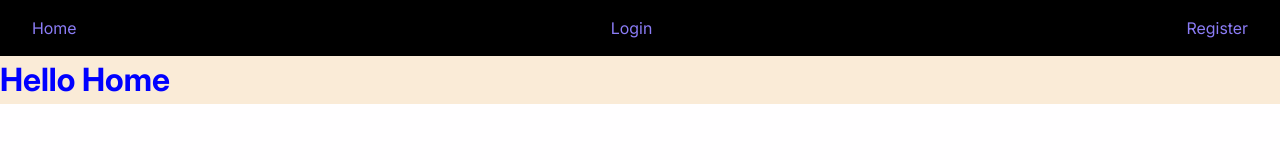
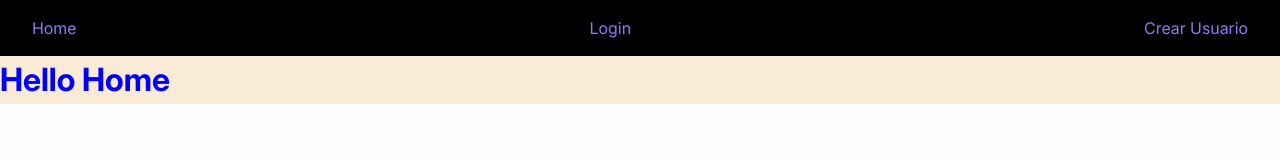
Before and after one commit to CraftyManu/users-app-frontend, a React (Vite) app: page / in a window 1280 px wide. Shown: the top 160 px of the page. Built offline with nearby package versions, Linux system fonts and the light colour scheme.

Commit message:
feat: update Navigation links to include 'Crear Usuario' instead of 'Register' and adjust CSS for gap

```diff
--- a/src/components/blocks/Navigation/Navigation.module.css
+++ b/src/components/blocks/Navigation/Navigation.module.css
@@ -1,6 +1,7 @@
 nav {
     background-color: black;
     display: flex;
+    gap: 1rem;
     justify-content: space-between;
     align-items: center;
     padding: 1rem 2rem;
--- a/src/components/blocks/Navigation/Navigation.tsx
+++ b/src/components/blocks/Navigation/Navigation.tsx
@@ -7,7 +7,7 @@ function Navigation() {
         <nav className={styles.nav}>
             <Link to="/">Home</Link>
             <Link to="/login">Login</Link>
-            <Link to="/register">Register</Link>
+            <Link to="/create-user">Crear Usuario</Link>
         </nav>
     )
 }
```
